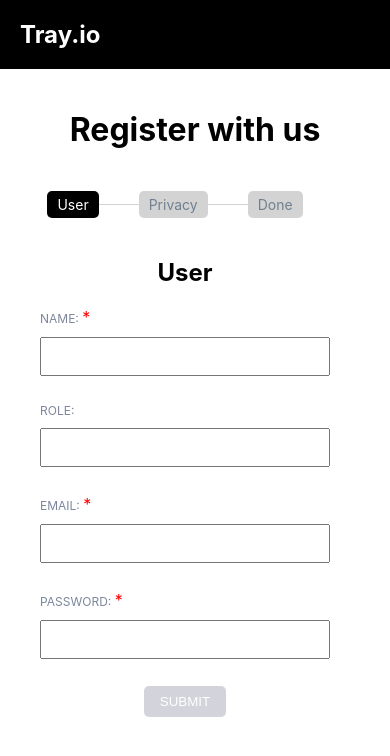
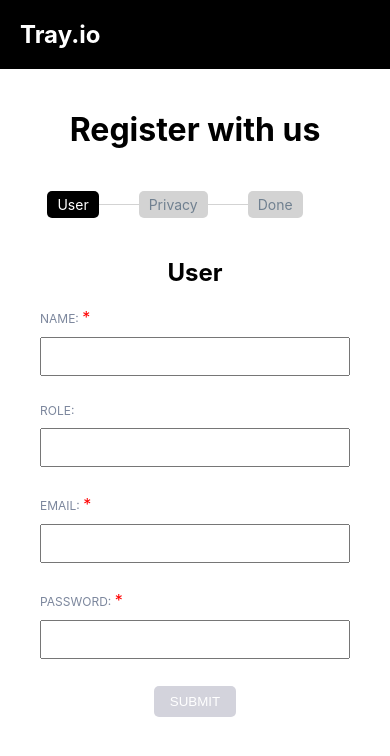
Before and after one commit to arathi-sreekumar/forms-exercise, a React (Create React App) app: page / in a window 390 px wide. Shown: the top 756 px of the page. Built offline with nearby package versions, Linux system fonts and the light colour scheme.

Commit message:
fix: incorrect value for margin

```diff
--- a/src/onboarding/components/step.scss
+++ b/src/onboarding/components/step.scss
@@ -33,6 +33,6 @@
 
   .step-main {
     align-items: center;
-    margin-right: none;
+    margin-right: 0;
   }
 }
```
